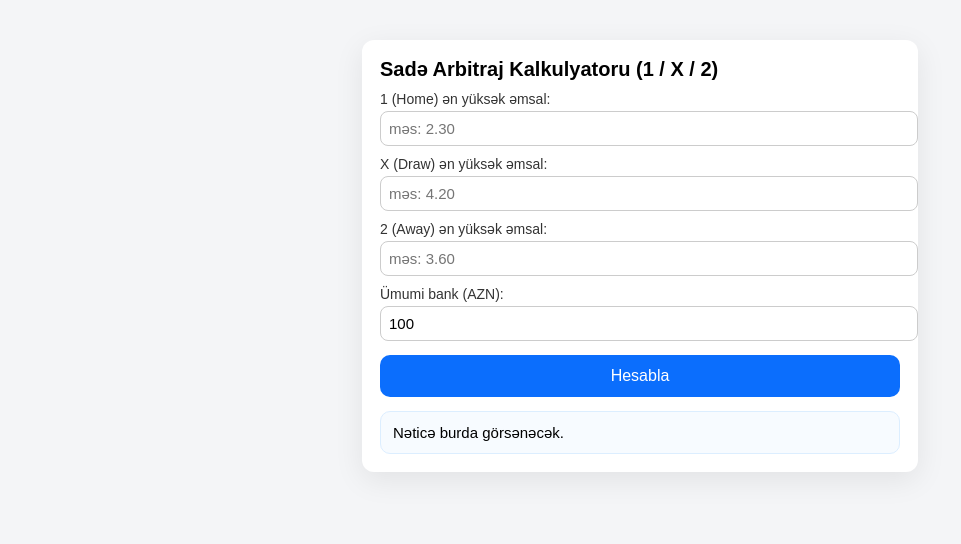
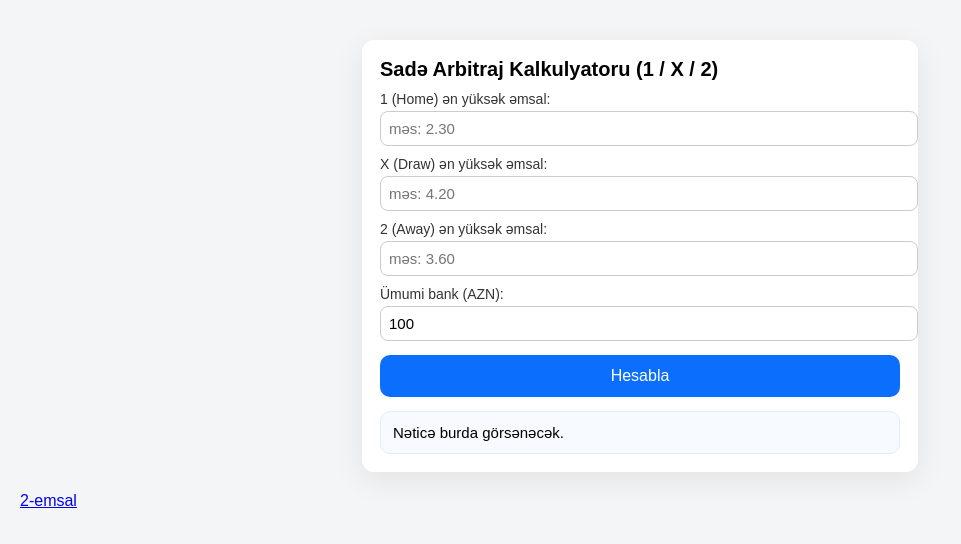
Before and after one commit to buglama/arbi_calc, a plain HTML site: page index2.html in a window 1280 px wide. Shown: the whole page, without its empty margins (0-961 px from the left). Drawn offline with Linux system fonts and the light colour scheme.

Commit message:
Add link to index.html in index2.html

```diff
--- a/index2.html
+++ b/index2.html
@@ -34,6 +34,8 @@
 
     <div class="result" id="out">Nəticə burda görsənəcək.</div>
   </div>
+
+    <a href="index.html" class="ikiems">2-emsal</a>
 
   <script>
     function calc(){
```
